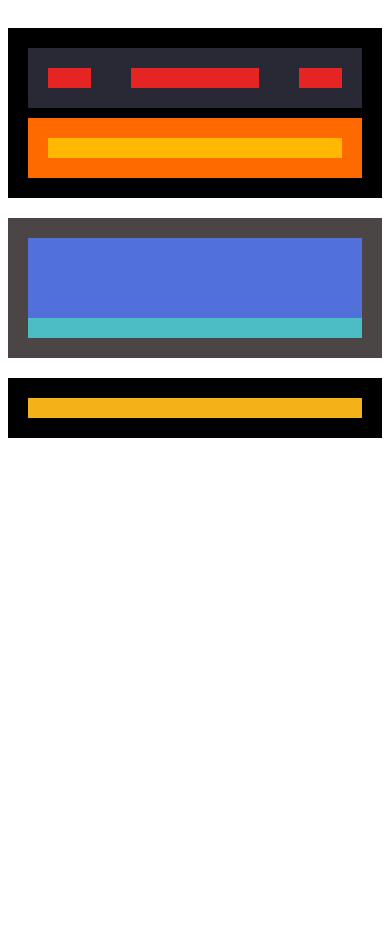
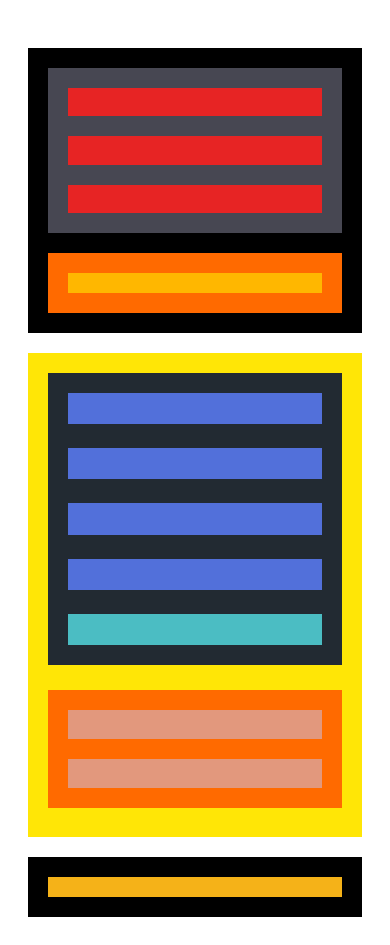
Before and after one commit to cplan85/layouts_CSS-1, a plain HTML site: page Nivell 1/index.html in a window 390 px wide. Before the commit the page ends 844 px from the top, so only its background shows below. Drawn offline with Linux system fonts and the light colour scheme.

Commit message:
added mobile responsiveness and reference images

```diff
--- a/Nivell 1/main.css
+++ b/Nivell 1/main.css
@@ -6,8 +6,13 @@ main > * {
 
 }
 
+:root {
+    --mobile-padding: 20px;
+  }
+
 main {
     display: grid;
+    padding: 20px;
     max-width: 1200px;
     margin:auto;
     grid-gap: 10px;
@@ -28,7 +33,7 @@ section {
 
 
 
-@media (min-width: 500px) {
+@media (min-width: 410px) {
     main {
         grid-template-areas:
         "header header header header"
@@ -78,7 +83,7 @@ header {
 }
 
 #headerTop {
-    background-color:rgb(41, 41, 54);
+    background-color:rgb(71, 71, 82);
     margin-bottom: 10px;
     display:flex;
     height: 60px;
@@ -177,3 +182,104 @@ footer > div {
     background-color: rgb(245, 178, 24);
     height:100%;
 }
+
+@media only screen and (max-width: 690px) {
+    section {
+      background-color: rgb(255, 230, 6);
+      grid-template-areas:
+      "contenido"
+      "derecha";
+    }
+
+    aside {
+        margin: .2em 0px;
+    }
+
+    aside > div {
+        background-color: yellow;
+    }
+
+    #aside2 {
+        margin-top:.25em;
+    }
+
+    #aside1, #aside2 {
+
+        height:.4em;
+    }
+
+  }
+
+
+  @media only screen and (max-width: 410px) {
+
+    section {
+        background-color: rgb(255, 230, 6);
+        grid-template-areas:
+        "contenido"
+        "derecha";
+      }
+
+
+      #headerTop {
+        height:125px;
+        display:flex;
+        flex-direction: column;
+        padding: 20px;
+        margin-bottom:var(--mobile-padding);
+    }
+
+    #headerTop > div {
+        height: 1em;
+        flex: 1;
+
+        align-items:flex-start;
+        margin: 0 0 var(--mobile-padding) 0;
+    }
+
+    #headerTop > div:last-of-type {
+        margin: 0;
+    }
+
+
+    #headerTop > .headerItem2 {
+        flex: 1;
+    }
+
+    article {
+      background-color: rgb(34, 42, 50);
+      display:flex;
+      flex-direction:column;
+      padding:var(--mobile-padding);
+      margin-bottom:25px;
+      /* grid-template-areas:
+      "article1"
+      "article2"
+      "article3"
+      "article4"; */
+    }
+
+    article > div {
+       margin-bottom: .5em;
+        height: .65em;
+    }
+
+    article >div:last-of-type {
+        margin-bottom: 0;
+    }
+
+    aside {
+        padding: var(--mobile-padding);
+        background-color:rgb(255, 106, 0);
+    }
+
+    #aside1, #aside2 {
+        background-color:rgb(226, 152, 125);
+        height:.6em;
+    }
+
+    #aside1 {
+        margin-bottom: 20px;
+    }
+
+  }
```
Also changed, not shown: Captura de pantalla del wireframe versió tauleta.png (added), Captura_de_pantalla_2021-02-01_a_las_18.06.04.png (added).
